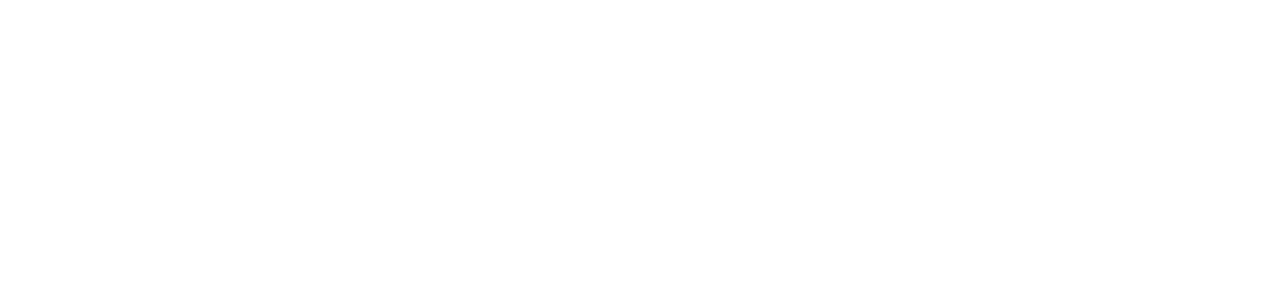
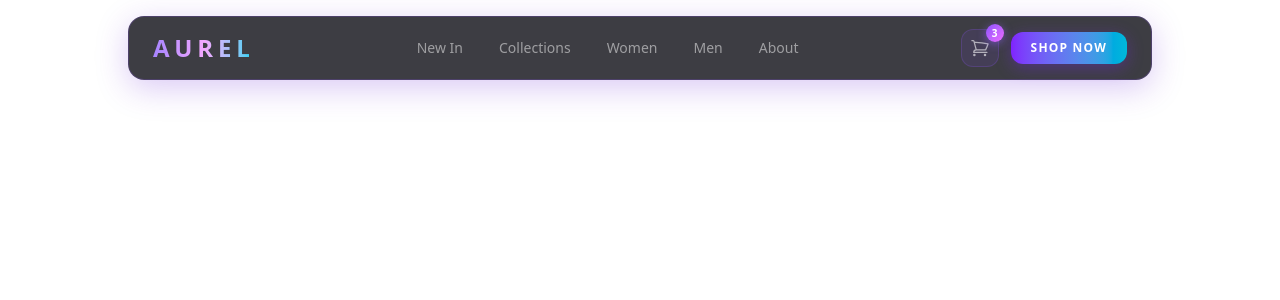
Before and after one commit to saksham-rathore/Ecommerce-Store, a Next.js app: page / in a window 1280 px wide. Shown: the top 300 px of the page. Built offline with nearby package versions, Linux system fonts and the light colour scheme.

Commit message:
feat: add Navbar component and install @heroicons/react dependency

```diff
--- a/package.json
+++ b/package.json
@@ -9,6 +9,7 @@
     "lint": "eslint"
   },
   "dependencies": {
+    "@heroicons/react": "^2.2.0",
     "next": "16.2.4",
     "react": "19.2.4",
     "react-dom": "19.2.4"
--- a/src/app/Components/Navbar.tsx
+++ b/src/app/Components/Navbar.tsx
@@ -1,11 +1,51 @@
-import React from 'react'
+import React from "react";
+import { ShoppingCartIcon } from "@heroicons/react/24/outline";
 
 const Navbar = () => {
   return (
-    <div>
+    <header className="fixed top-0 left-0 right-0 z-50 flex justify-center px-4 pt-4">
+      <nav className="w-full max-w-5xl flex items-center justify-between gap-8 px-6 py-3 rounded-2xl bg-[#0d0d14]/80 backdrop-blur-xl border border-violet-500/20 shadow-[0_8px_32px_rgba(109,40,217,0.25)]">
 
-    </div>
-  )
-}
+        {/* ── Logo ── */}
+        <span className="text-2xl font-black tracking-[0.2em] bg-gradient-to-r from-violet-400 via-fuchsia-300 to-cyan-400 bg-clip-text text-transparent select-none shrink-0">
+          AUREL
+        </span>
 
-export default Navbar
+        {/* ── Nav Links ── */}
+        <ul className="flex items-center gap-1">
+          {["New In", "Collections", "Women", "Men", "About"].map((item) => (
+            <li key={item}>
+              <a
+                href="#"
+                className="relative px-4 py-2 text-sm font-medium text-white/50 hover:text-white transition-colors duration-200 rounded-lg hover:bg-violet-500/10 group block"
+              >
+                {item}
+                {/* animated underline */}
+                <span className="absolute bottom-1 left-4 right-4 h-px bg-gradient-to-r from-violet-500 to-cyan-400 scale-x-0 group-hover:scale-x-100 transition-transform duration-300 origin-left rounded-full" />
+              </a>
+            </li>
+          ))}
+        </ul>
+
+        {/* ── Right: Cart + CTA ── */}
+        <div className="flex items-center gap-3 shrink-0">
+          {/* Cart button */}
+          <button className="relative p-2 rounded-xl bg-violet-500/10 border border-violet-500/20 text-white/60 hover:text-white hover:bg-violet-500/20 hover:border-violet-400/40 transition-all duration-200 hover:scale-105 active:scale-95">
+            <ShoppingCartIcon className="w-5 h-5" />
+            <span className="absolute -top-1.5 -right-1.5 w-[18px] h-[18px] flex items-center justify-center text-[10px] font-bold rounded-full bg-gradient-to-br from-violet-500 to-fuchsia-400 text-white shadow-[0_2px_8px_rgba(139,92,246,0.6)]">
+              3
+            </span>
+          </button>
+
+          {/* Shop Now CTA */}
+          <button className="px-5 py-2 text-xs font-bold tracking-widest uppercase rounded-xl bg-gradient-to-r from-violet-600 to-cyan-500 text-white hover:from-violet-500 hover:to-cyan-400 shadow-[0_4px_16px_rgba(109,40,217,0.4)] hover:shadow-[0_4px_24px_rgba(109,40,217,0.6)] transition-all duration-200 hover:scale-[1.03] active:scale-95">
+            Shop Now
+          </button>
+        </div>
+
+      </nav>
+    </header>
+  );
+};
+
+export default Navbar;
```
Also changed, not shown: 1 other file (tests, documents, lock files or other folders).
